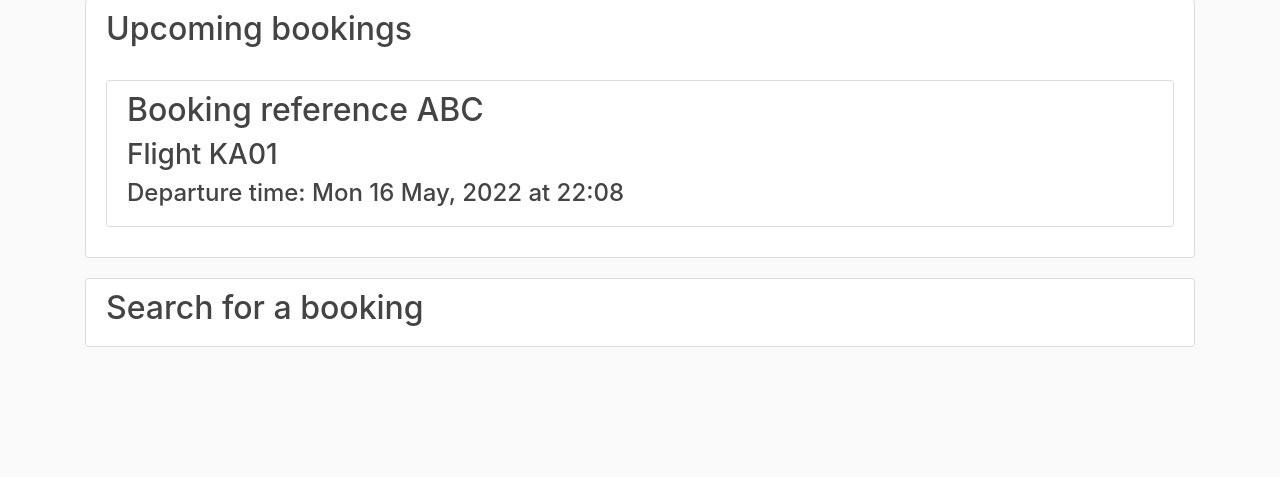
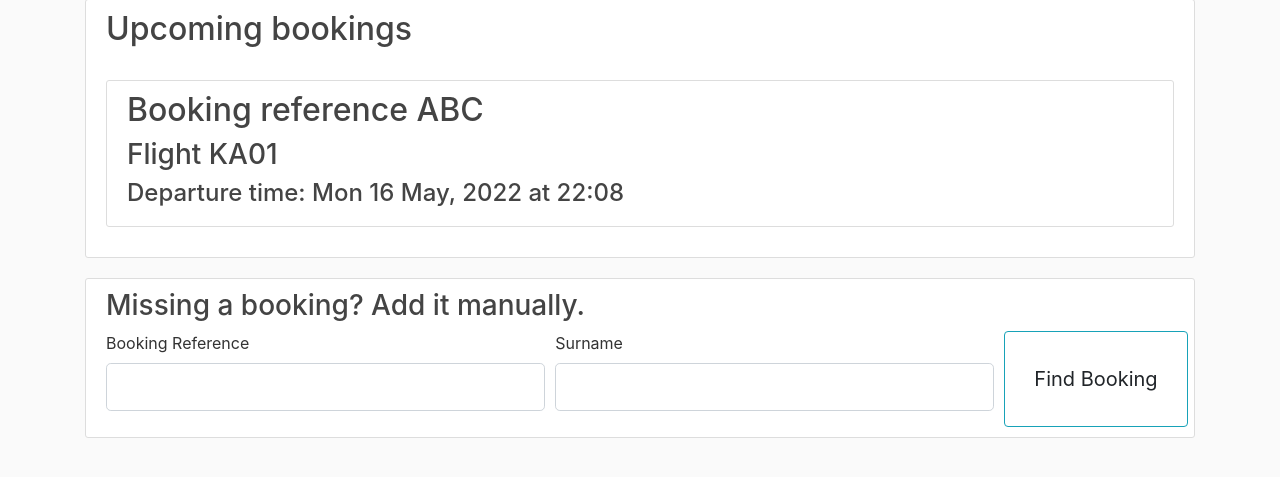
Before and after one commit to baconeta/159352-assignment2, a Flask app: page /bookings in a window 1280 px wide. Shown: the part 137-614 px from the top of the page. Run offline with Flask 2, Linux system fonts and the light colour scheme; a user stored in the database is signed in; data comes from the database, SQL or seed files in the repository.

Commit message:
add a find booking form

```diff
--- a/flightbookingapp/forms.py
+++ b/flightbookingapp/forms.py
@@ -38,5 +38,7 @@ class BookingForm(FlaskForm):
 
 class FindBookingForm(FlaskForm):
     booking_ref = StringField('Booking Reference', validators=[DataRequired()])
-    email = StringField('Email', validators=[DataRequired(), Email()])
-    submit = SubmitField('Login')
+    surname = StringField('Surname', validators=[DataRequired()])
+    submit = SubmitField('Find Booking')
+
+    # TODO add validator to find a booking
--- a/flightbookingapp/routes.py
+++ b/flightbookingapp/routes.py
@@ -75,8 +75,9 @@ def customer():
     return render_template('customer.html', title='My Account', bookings=user_bookings, departures=departures)
 
 
-@app.route('/bookings')
+@app.route('/bookings', methods=['GET', 'POST'])
 def bookings():
+    form = FindBookingForm()
     user_bookings = []
     departures = []
     if current_user.is_authenticated:
@@ -84,4 +85,4 @@ def bookings():
         departures = Departure.query.all()
 
     return render_template('bookings.html', title='Bookings', loggedin=current_user.is_authenticated,
-                           user_bookings=user_bookings, departures=departures)
+                           user_bookings=user_bookings, departures=departures, form=form)
--- a/flightbookingapp/templates/booking.html
+++ b/flightbookingapp/templates/booking.html
@@ -1,6 +1,6 @@
 {% extends "layout.html" %}
 {% block content %}
-    <h1 class="card-title"> Make a booking </h1>
+    <h2 class="card-title"> Book a flight </h2>
     <div class="content-section">
         <form method="POST" action="">
             {{ form.hidden_tag() }}
--- a/flightbookingapp/templates/bookings.html
+++ b/flightbookingapp/templates/bookings.html
@@ -5,9 +5,49 @@
         {% with departures=departures, bookings=user_bookings %}
             {% include 'upcoming_bookings.html' %}
         {% endwith %}
+        <div class="content-section">
+        <h3 class="bookings-heading"> Missing a booking? Add it manually.</h3>
+    {% else %}
+        <div class="content-section">
+        <h2 class="bookings-heading"> Search for a booking </h2>
     {% endif %}
-    <div class="content-section">
-        <h2 class="bookings-heading"> Search for a booking </h2>
-        {# TODO add a form to search for a booking #}
-    </div>
+<form method="POST" action="">
+    {{ form.hidden_tag() }}
+    <fieldset class="form-row">
+        <div class="form-group col-md-5">
+            {{ form.booking_ref.label(class="form-control-label") }}
+            {% if form.booking_ref.errors %}
+                {{ form.booking_ref(class="form-control form-control-lg is-invalid") }}
+                <div class="invalid-feedback">
+                    {% for error in form.fly_from.errors %}
+                        <span>{{ error }}</span>
+                    {% endfor %}
+                </div>
+            {% else %}
+                {{ form.booking_ref(class="form-control form-control-lg") }}
+            {% endif %}
+        </div>
+        <div class="form-group col-md-5">
+            {{ form.surname.label(class="form-control-label") }}
+            {% if form.surname.errors %}
+                {{ form.surname(class="form-control form-control-lg is-invalid") }}
+                <div class="invalid-feedback">
+                    {% for error in form.surname.errors %}
+                        <span>{{ error }}</span>
+                    {% endfor %}
+                </div>
+            {% else %}
+                {{ form.surname(class="form-control form-control-lg") }}
+            {% endif %}
+        </div>
+        <div class="d-grid btn-group col-2 mx-auto">
+            <button class="btn btn-outline-info"
+                    type="submit">{{ form.submit(class="btn btn-lg") }}</button>
+        </div>
+
+    </fieldset>
+    {# TODO make this pretty somehow #}
+
+</form>
+</div>
 {% endblock content %}
```
